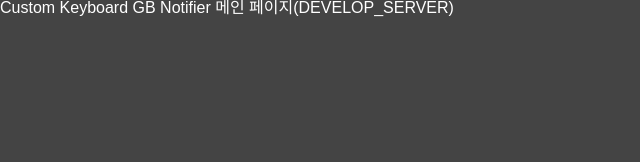
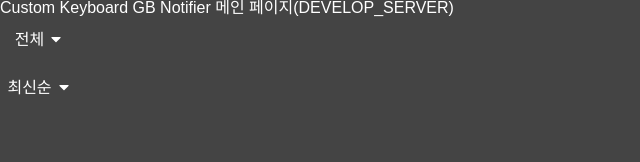
Before and after one commit to dare-to-do/keyboard-notifier-fe, a Next.js app: page / in a window 1280 px wide. Shown: the top 162 px of the page, without its empty margins (0-640 px from the left). Built offline with nearby package versions, Linux system fonts and the light colour scheme; a web font is replaced by a local one.

Commit message:
chore: 정렬 기능 UI

```diff
--- a/src/app/(styles)/_global.scss
+++ b/src/app/(styles)/_global.scss
@@ -1,6 +1,6 @@
 @import '@/app/(styles)/_variables.scss';
 
 body {
-  background-color: $page-background;
+  background-color: $page-background-color;
   color: $white;
 }
--- a/src/app/(styles)/_mixin.scss
+++ b/src/app/(styles)/_mixin.scss
@@ -1,5 +1,3 @@
-@import '@/app/(styles)/_variables.scss';
-
 // 데스크탑
 @mixin desktop {
   @media (min-width: 1128px) {
--- a/src/app/(styles)/_variables.scss
+++ b/src/app/(styles)/_variables.scss
@@ -3,5 +3,5 @@ $black: #000000;
 $white: #ffffff;
 
 // 배경색
-$page-background: #444444;
-$clicked-button-background: #555560;
+$page-background-color: #444444;
+$clicked-button-background-color: #555560;
--- /dev/null
+++ b/src/app/components/DropdownSelect/DropdownSelect.module.scss
@@ -0,0 +1,35 @@
+@import '@/app/(styles)/_variables.scss';
+@import '@/app/(styles)/_mixin.scss';
+
+.container {
+  width: 79px;
+  height: 48px;
+  border-radius: 8px;
+  display: flex;
+  justify-content: center;
+  align-items: center;
+  gap: 4px;
+  cursor: pointer;
+
+  &.clicked {
+    background-color: $clicked-button-background-color; /* 클릭 시 배경색 */
+  }
+
+  .text {
+    font-size: 16px;
+    line-height: 19.2px;
+  }
+}
+
+// 모바일
+@include mobile {
+  .container {
+    width: 71px;
+    height: 40px;
+
+    .text {
+      font-size: 14px;
+      line-height: 16.8px;
+    }
+  }
+}
--- /dev/null
+++ b/src/app/components/DropdownSelect/DropdownSelect.tsx
@@ -0,0 +1,24 @@
+'use client';
+
+import { useState } from 'react';
+
+import { FaCaretDown } from 'react-icons/fa';
+import { FaCaretUp } from 'react-icons/fa';
+
+import styles from './DropdownSelect.module.scss';
+
+export default function DropdownSelect({ text }: Readonly<{ text: string }>) {
+  const [isClicked, setIsClicked] = useState(false);
+
+  // 버튼 클릭 시 드롭다운 메뉴 표시
+  const handleOnClickDropdown = () => {
+    setIsClicked(!isClicked);
+  };
+
+  return (
+    <div className={`${styles.container} ${isClicked ? styles.clicked : ''}`} onClick={handleOnClickDropdown}>
+      <span className={styles.text}>{text}</span>
+      <span className={styles.icon}>{isClicked ? <FaCaretUp /> : <FaCaretDown />}</span>
+    </div>
+  );
+}
--- a/src/app/page.tsx
+++ b/src/app/page.tsx
@@ -1,3 +1,11 @@
+import DropdownSelect from '@/app/components/DropdownSelect/DropdownSelect';
+
 export default function Home() {
-  return <main>Custom Keyboard GB Notifier 메인 페이지(DEVELOP_SERVER)</main>;
+  return (
+    <main>
+      <div>Custom Keyboard GB Notifier 메인 페이지(DEVELOP_SERVER)</div>
+      <DropdownSelect text="전체" />
+      <DropdownSelect text="최신순" />
+    </main>
+  );
 }
```
